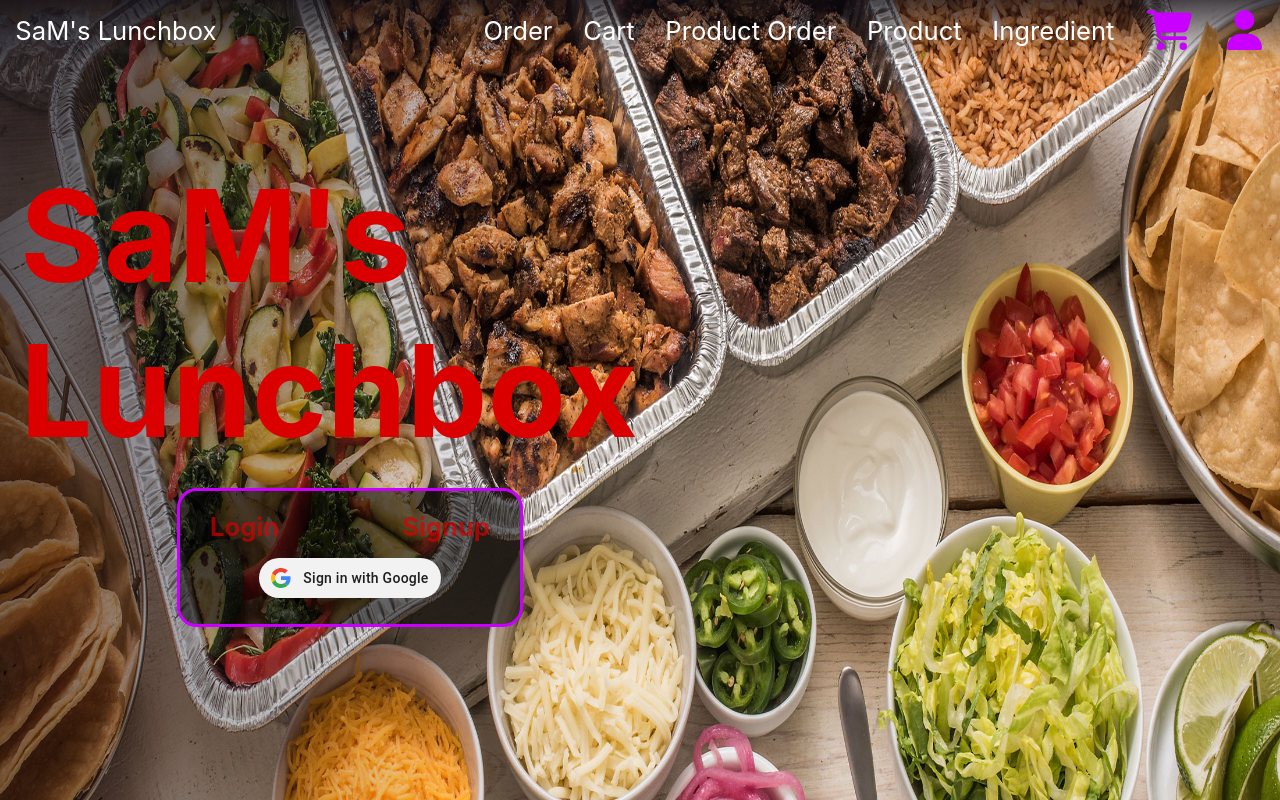
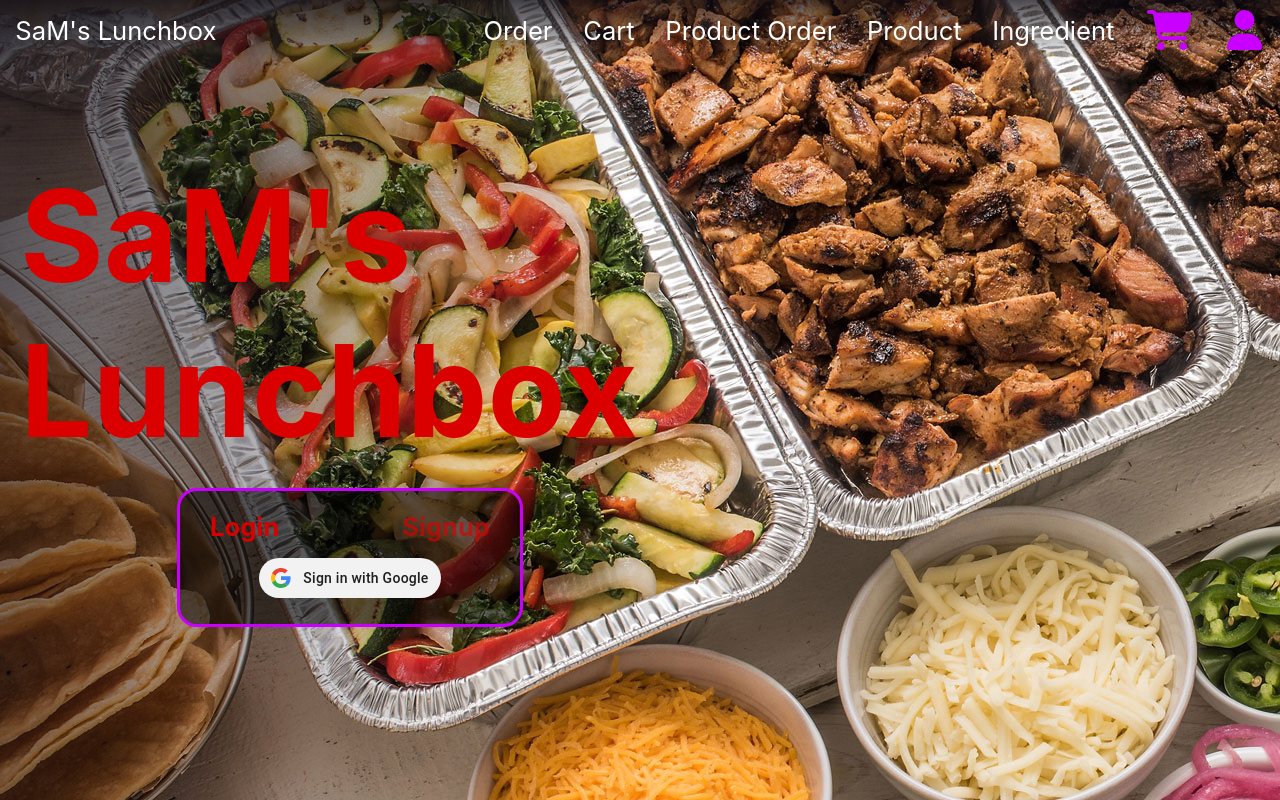
Before and after one commit to CommanderKV/SaMs-Foodtruck-Client, an Angular app: page /login in a window 1280 px wide. Built offline with nearby package versions, Linux system fonts and the light colour scheme; no server answers.

Commit message:
Added visual toggle for login and signup

```diff
--- a/src/app/components/login/login.component.html
+++ b/src/app/components/login/login.component.html
@@ -1,13 +1,15 @@
 <app-nav></app-nav>
 
-<img class="background-image" src="imgs/menu-background.jpg" />
+<div class="background-image">
+    <img src="imgs/menu-background.jpg" />
+</div>
 <div class="fade"></div>
 <div class="main-content">
     <h1 class="title">SaM's<br>Lunchbox</h1>
     <div class="login-options">
         <div class="options">
-            <a (click)="login = true">Login</a>
-            <a (click)="login = false">Signup</a>
+            <a (click)="loginToggle()" [ngClass]="loginClass">Login</a>
+            <a (click)="signupToggle()" [ngClass]="signupClass">Signup</a>
         </div>
         <ul *ngIf="login">
             <li>
--- a/src/app/components/login/login.component.ts
+++ b/src/app/components/login/login.component.ts
@@ -1,20 +1,36 @@
 import { Component } from '@angular/core';
 import { AuthService } from '../../services/auth.service';
-import { NgIf } from '@angular/common';
+import { NgClass, NgIf } from '@angular/common';
 import { NavComponent } from '../nav/nav.component';
 
 @Component({
   selector: 'app-login',
-  imports: [ NgIf, NavComponent ],
+  imports: [ NgIf, NavComponent, NgClass ],
   templateUrl: './login.component.html',
   styleUrl: './login.component.css'
 })
 export class LoginComponent {
   // Login or signup
   login: boolean = true;
+  loginClass: string = "active";
+  signupClass: string = "";
 
   // Inject the auth service to use the login function
   constructor(private authService: AuthService) {}
+
+  // When the user wants to login
+  loginToggle() {
+    this.login = true;
+    this.loginClass = "active";
+    this.signupClass = "";
+  }
+
+  // When the user wants to signup
+  signupToggle() {
+    this.login = false;
+    this.loginClass = "";
+    this.signupClass = "active";
+  }
 
   // Google login
   google(): void {
```
